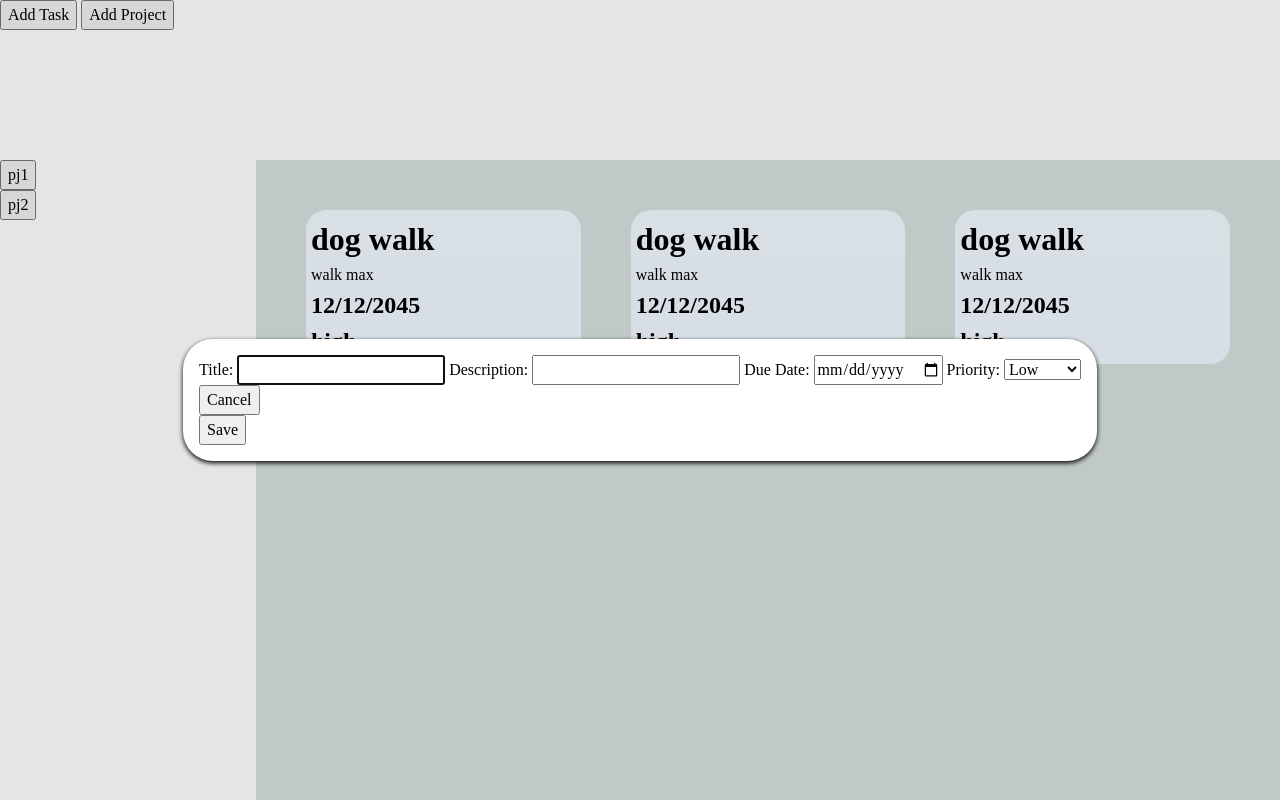
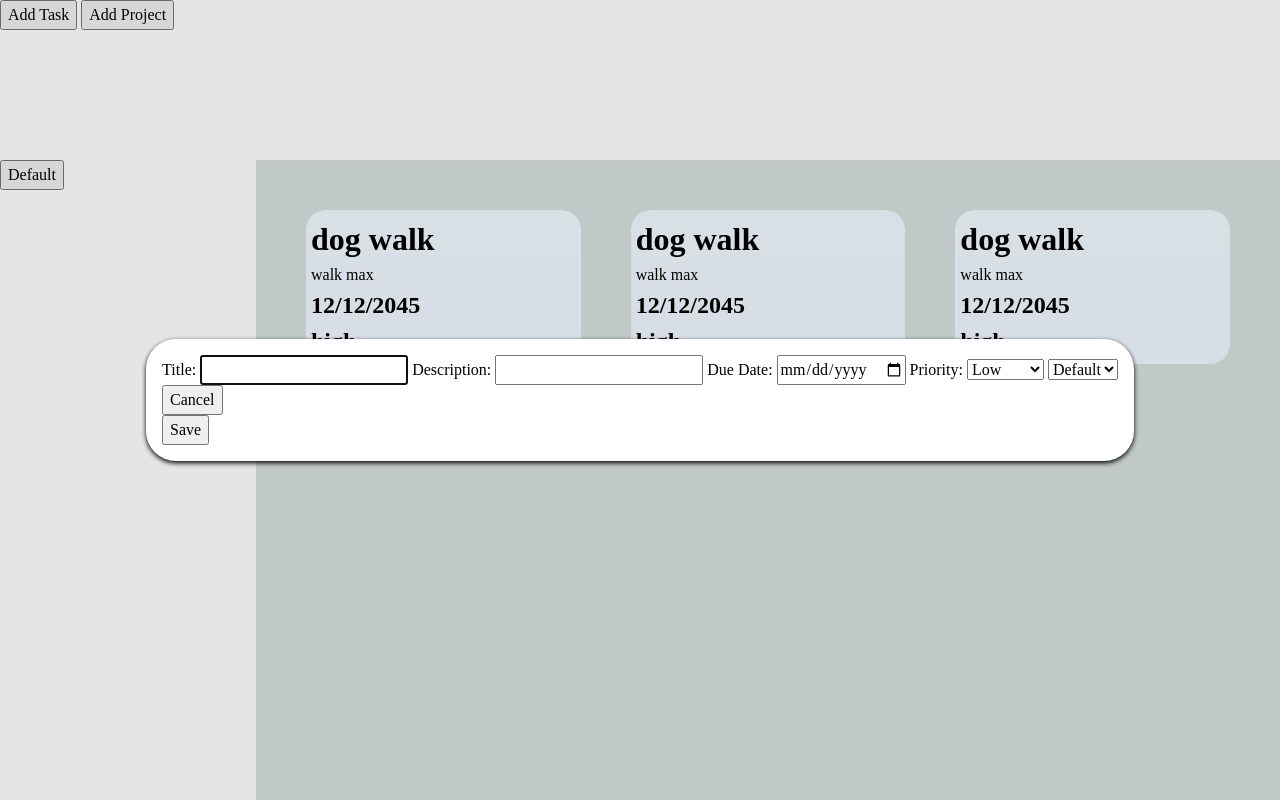
Before and after one commit to ahmedelmhnd/op-todo-list, a website built with webpack: page src/template.html in a window 1280 px wide. Both pictures are taken after a click on the button "Add Task". Built offline with nearby package versions, Linux system fonts and the light colour scheme.

Commit message:
completed basic functionallity, still missing delete and edit functions

```diff
--- a/src/buttons.js
+++ b/src/buttons.js
@@ -1,13 +1,28 @@
 import task from "./tasks";
-import project from "./projects";
+import project, {addProject} from "./projects";
+import { fillProject, renderProjects } from "./dom";
 
-function newTaskButton()
+function newTaskButton(projectList)
 {
     const addTask = document.getElementById("add-task");
     const taskDialog = document.getElementById("task-dialog");
+    const select = document.querySelector(".choose-project");
+
+
 
     addTask.addEventListener("click", () =>
     {
+        select.innerHTML = "";
+        projectList.forEach(p =>
+        {
+            const option = document.createElement("option");
+            option.textContent = p.title;
+            option.id = p.id;
+            select.appendChild(option);
+        });
+
+
+
         taskDialog.showModal();
 
     });
@@ -27,7 +42,7 @@ function closeTaskButton()
 
 }
 
-function saveTaskButton(project)
+function saveTaskButton(project, projectList)
 {
     const saveTask = document.getElementById("save-button");
     const taskDialog = document.getElementById("task-dialog");
@@ -40,11 +55,21 @@ function saveTaskButton(project)
         const description = document.querySelector('.description').value;
         const dueDate = document.querySelector('.due-date').value;
         const priority = document.querySelector('.priority').value;
+        const chosenProject = document.querySelector(".choose-project");
+        const selectedOption = chosenProject.options[chosenProject.selectedIndex];
 
-         let task1 = new task(title, description, dueDate, priority);
+        let task1 = new task(title, description, dueDate, priority);
 
-         project.addTask(task1);
+        project.addTask(task1);
 
+        if (selectedOption.id != 0)
+        {
+            projectList[selectedOption.id].addTask(task1);
+        }
+
+
+
+        fillProject(project.tasks);
 
         taskDialog.close();
     })
@@ -78,7 +103,9 @@ function closeProjectButton()
 
 }
 
-function saveProjectkButton(projectList)
+
+
+function saveProjectButton(projectList)
 {
     const saveProject = document.getElementById("project-save-button");
     const projectDialog = document.getElementById("project-dialog");
@@ -90,13 +117,13 @@ function saveProjectkButton(projectList)
         const title = document.querySelector('.project-title').value;
         const description = document.querySelector('.project-description').value;
 
-         let project1 = new project([], title, description);
+        let project1 = new project([], title, description );
 
-         projectList.push(project1);
+        addProject(projectList, project1);
 
         projectDialog.close();
     })
 
 }
 
-export {newTaskButton, closeTaskButton, saveTaskButton, newProjectButton, closeProjectButton, saveProjectkButton};
+export {newTaskButton, closeTaskButton, saveTaskButton, newProjectButton, closeProjectButton, saveProjectButton};
--- a/src/dom.js
+++ b/src/dom.js
@@ -1,3 +1,5 @@
+import project from "./projects"
+
 function renderCard(task)
 {
     const container = document.querySelector(".card-container");
@@ -40,4 +42,34 @@ function fillProject(projectTasks)
     });
 }
 
-export {fillProject};
+function setupProjectButton(button, tasks)
+{
+    button.addEventListener("click", () =>
+        {
+            fillProject(tasks);
+        })
+}
+
+function renderProjects(projectList)
+{
+    const sidebar = document.querySelector(".projects > ul ")
+    sidebar.innerHTML = "";
+
+    projectList.forEach(e =>
+    {
+        const project = document.createElement("li");
+        const button = document.createElement("button");
+        button.textContent = e.title;
+
+
+        project.appendChild(button);
+
+        sidebar.appendChild(project);
+
+        setupProjectButton(button, e.tasks);
+
+
+    });
+
+}
+export {fillProject, renderProjects};
--- a/src/index.js
+++ b/src/index.js
@@ -1,46 +1,40 @@
 import "./styles.css";
-import project from "./projects";
+import project, { addProject } from "./projects";
 import task from "./tasks";
-import {fillProject} from "./dom";
-import { closeProjectButton, closeTaskButton, newProjectButton, newTaskButton, saveProjectkButton, saveTaskButton } from "./buttons";
+import { closeProjectButton, closeTaskButton, newProjectButton, newTaskButton, saveProjectButton, saveTaskButton } from "./buttons";
+import { fillProject } from "./dom";
 
-newTaskButton();
+let list = [];
+
+newTaskButton(list);
 closeTaskButton();
 newProjectButton();
 closeProjectButton();
 
-let list = [];
-saveProjectkButton(list);
 
-let project1 = new project();
+saveProjectButton(list);
+
+let defaultProject = new project([], "Default", "na");
 let project2 = new project();
+addProject(list, defaultProject);
 
-saveTaskButton(project1);
+saveTaskButton(defaultProject, list);
+
 
 let task1 = new task("dog walk","walk max","12/12/2045","high");
 let task2 = new task("ptoateo","patata","12/12/2045","high");
 
-project1.addTask(task1);
-project1.addTask(task1);
-project1.addTask(task1);
+list[0].addTask(task1);
+defaultProject.addTask(task1);
+defaultProject.addTask(task1);
 
 project2.addTask(task2);
 project2.addTask(task2);
 project2.addTask(task2);
 
-fillProject(project1.tasks);
+fillProject(defaultProject.tasks);
 
 const p1 = document.getElementById("1");
 const p2 = document.getElementById("2");
 
-p1.addEventListener("click", () =>
-{
-    fillProject(project1.tasks);
-})
-
-p2.addEventListener("click", () =>
-    {
-        fillProject(project2.tasks);
-    })
-
 console.log(task1.title + task1.desc + task1.dueDate + task1.priority);
--- a/src/projects.js
+++ b/src/projects.js
@@ -1,3 +1,5 @@
+import { renderProjects } from "./dom";
+
 
 class project
 {
@@ -6,6 +8,7 @@ class project
         this.tasks = tasks;
         this.title = title;
         this.desc = desc;
+        this.id = null;
     }
 
     get tasks()
@@ -44,4 +47,13 @@ class project
     }
 }
 
+function addProject(projectList, project)
+{
+    project.id = projectList.length;
+    projectList.push(project);
+
+    renderProjects(projectList);
+}
+
 export default project;
+export {addProject};
--- a/src/template.html
+++ b/src/template.html
@@ -27,6 +27,9 @@
                     <option>Medium</option>
                     <option>High</option>
                 </select>
+            </label>
+            <label>
+                <select class="choose-project"></select>
             </label>
             <div><button id="cancel-button">Cancel</button></div>
             <div><button id="save-button" value="default">Save</button></div>
```
